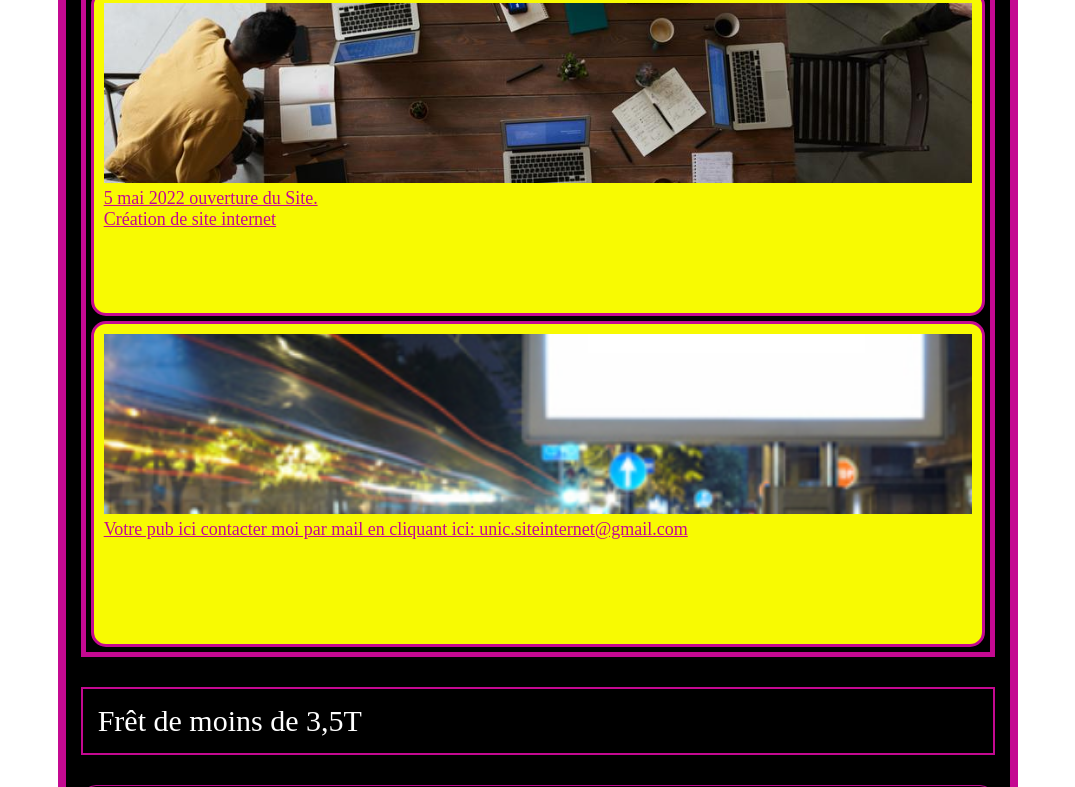
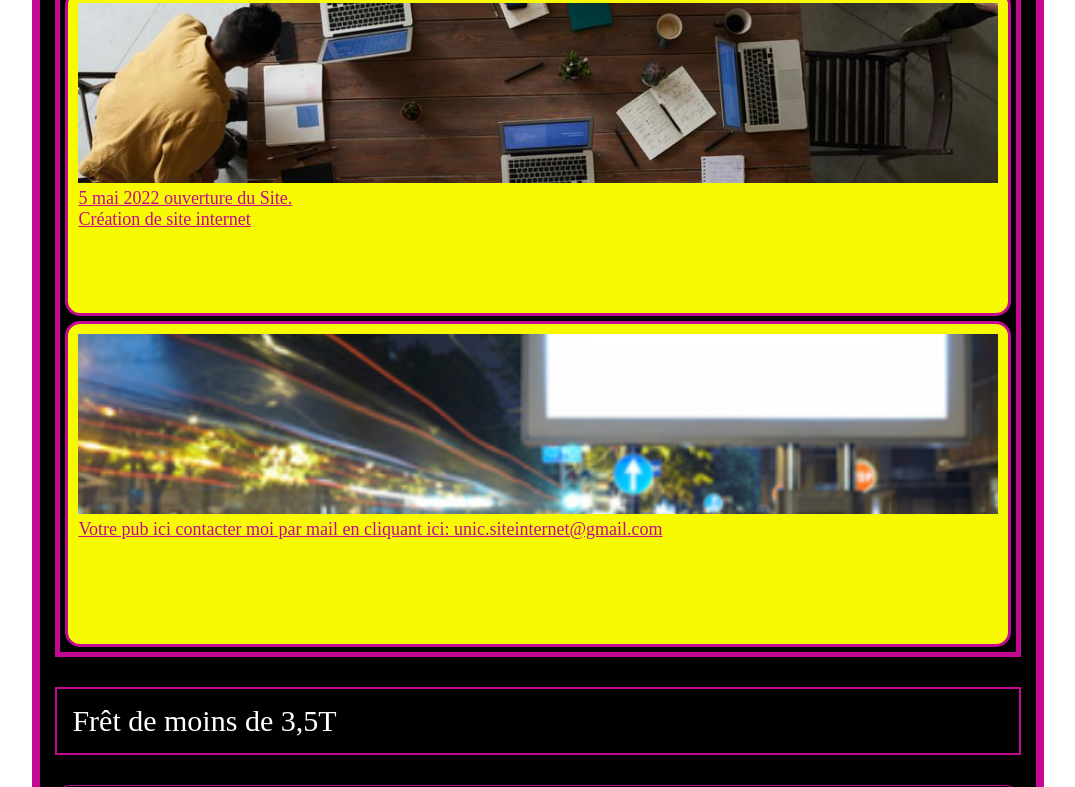
Before and after one commit to devfredgithub/mam3transports, a plain HTML site: page index.html in a window 1280 px wide. Shown: the part 622-1409 px from the top of the page, without its empty margins (102-1177 px from the left). Drawn offline with nearby package versions, Linux system fonts and the light colour scheme.

Commit message:
retouche

```diff
--- a/style.css
+++ b/style.css
@@ -6,8 +6,8 @@ body
 }
 .contenu
 {
-    margin-left: 12%;
-    margin-right: 12%;
+    margin-left: 10%;
+    margin-right: 10%;
 
 }
 
```
